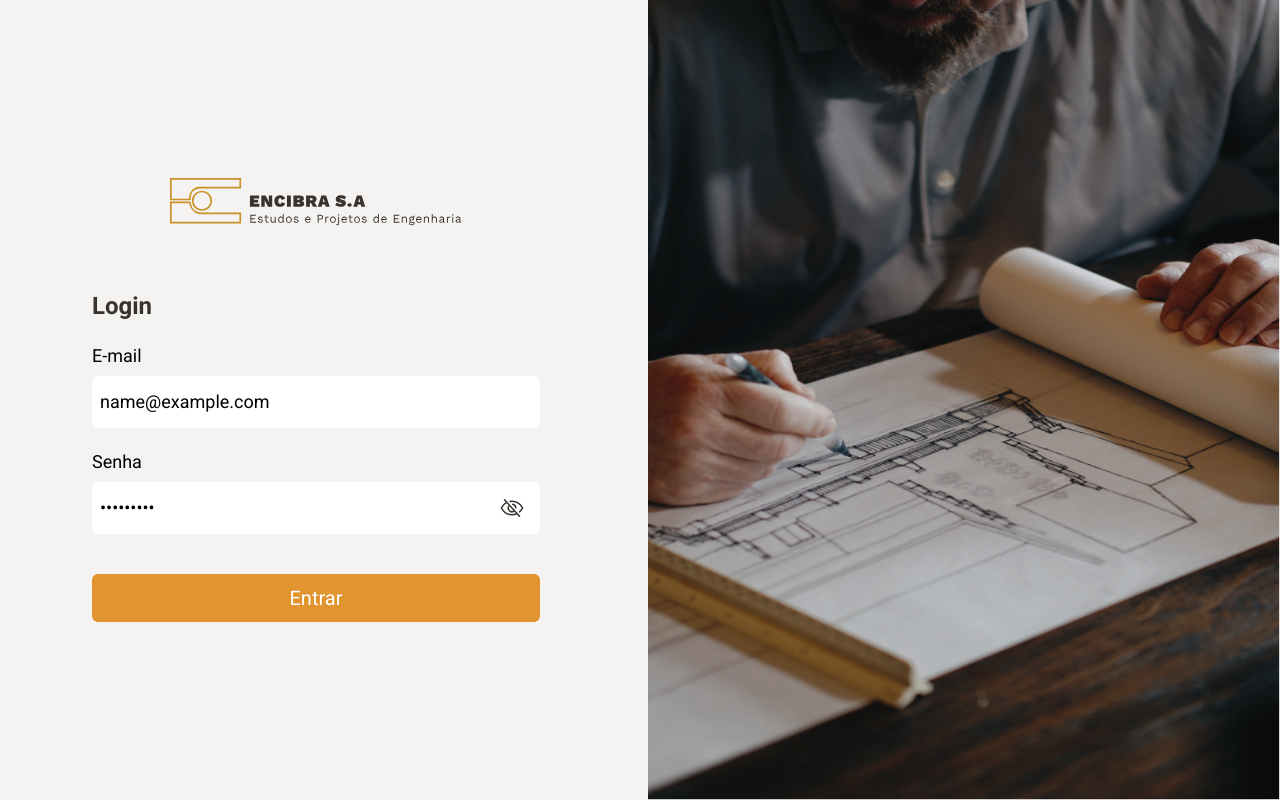
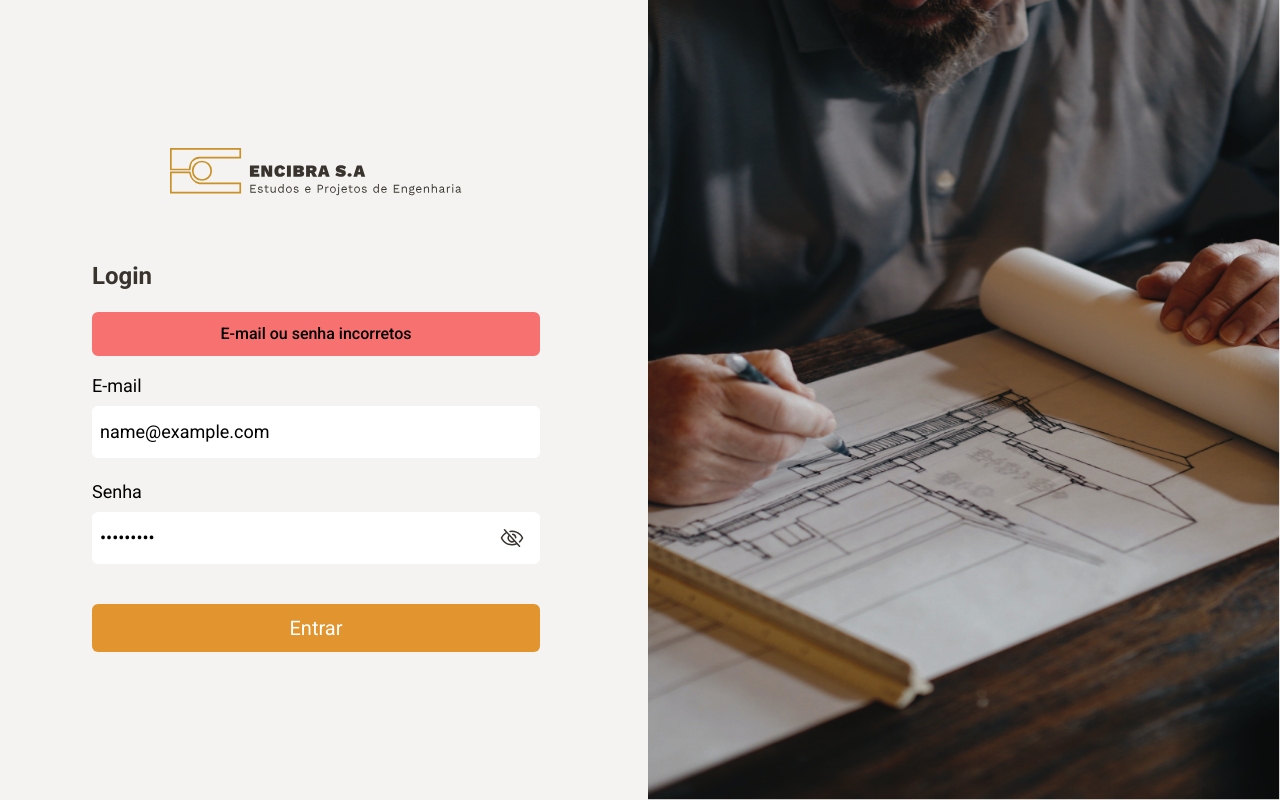
Before and after one commit to voncardoso/encibra-plataforma-v2, a React (Vite) app: page / in a window 1280 px wide. Both pictures are taken after typing "name@example.com", "Sample123" into the empty fields and a click on the button "Entrar". Built offline with nearby package versions, Linux system fonts and the light colour scheme; no server answers.

Commit message:
feat: error-auth-finisid

```diff
--- a/package.json
+++ b/package.json
@@ -14,6 +14,7 @@
     "keen-slider": "^6.8.5",
     "react": "^18.2.0",
     "react-dom": "^18.2.0",
+    "react-hook-form": "^7.43.9",
     "react-router-dom": "^6.10.0",
     "swiper": "^9.2.0"
   },
--- a/src/Context/useContextLogin.jsx
+++ b/src/Context/useContextLogin.jsx
@@ -6,26 +6,37 @@ export const UserContextLogin = createContext();
 
 export const UserStorageLogin = ({ children }) => {
   const [login, setLogin] = useState(null);
-  const [error, setError] = useState(null);
-  const [loading, setLoading] = useState(false);
+  const [errorAuth, setErrorAuth] = useState(null);
+  const [loadingAuth, setLoadingAuth] = useState(false);
   const navigate = useNavigate();
 
-  async function userLogin() {
+  async function userLogin(email, password) {
+    console.log(email, password)
     try {
-      console.log("context");
+      setLoadingAuth(true)
       const data = {
-        email: "teste.seguranca3@example.com",
-        password: "securepassword",
+        email: `${email}`,
+        password: `${password}`,
       };
       const response = await api.post("/auth/login", data);
-      console.log(response);
+      if(response.status === 200){
+        window.localStorage.setItem("encibraapptoken-v2", response.data.token)
+        navigate('/rodovias')
+        setErrorAuth(false)
+      }else{
+        console.log("error")
+        setLoadingAuth(false)
+      }
     } catch {
+      console.log("error")
+      setErrorAuth(true)
     } finally {
+
     }
   }
 
   return (
-    <UserContextLogin.Provider value={{ userLogin }}>
+    <UserContextLogin.Provider value={{ userLogin, errorAuth, loadingAuth }}>
       {children}
     </UserContextLogin.Provider>
   );
--- a/src/Pages/Login/index.jsx
+++ b/src/Pages/Login/index.jsx
@@ -1,4 +1,5 @@
 import { useState } from "react";
+import { useForm } from "react-hook-form";
 import { Eye, EyeSlash } from "@phosphor-icons/react";
 import Backgorund from "../../assets/Background-login.png";
 import Logo from "../../assets/Logo.svg"
@@ -6,8 +7,11 @@ import { useContext } from "react";
 import { UserContextLogin } from "../../Context/useContextLogin";
 
 export function Login(){
-  const [typeInput, setTypeInput] = useState("password");
-    const {userLogin} = useContext(UserContextLogin)
+    const {userLogin, errorAuth} = useContext(UserContextLogin)
+    const { register, handleSubmit, formState: { errors } } = useForm();
+    const [typeInput, setTypeInput] = useState("password");
+
+    console.log(errorAuth)
 
     function handleTypeInput() {
         if (typeInput === "password") {
@@ -17,9 +21,9 @@ export function Login(){
         }
     }
 
-    function handleLogin(event){
-        event.preventDefault();
-        userLogin()
+    function handleLogin(data){
+        console.log(data)
+        userLogin(data.email, data.password)
     }
 
     return(
@@ -31,7 +35,10 @@ export function Login(){
           <h1 className="mx-auto max-w-md text-2xl mb-5 font-bold text-text-100">
             Login
           </h1>
-          <form className=" mx-auto max-w-md">
+         {errorAuth ?  <div className="mx-auto max-w-md mb-4 p-2 text-center border-2 border-red-400 rounded-md bg-red-400 font-medium ">
+            <h2>E-mail ou senha incorretos</h2>
+          </div> : ""}
+          <form className=" mx-auto max-w-md" onSubmit={handleSubmit(handleLogin)}>
             <label className="text-lg" htmlFor="">
               E-mail
             </label>
@@ -39,12 +46,15 @@ export function Login(){
               type="email"
               className="block w-full text-lg rounded-md border-0 py-3 pl-2  text-gray-900 mt-1.5  placeholder:text-gray-400 focus:outline-none focus:ring-2 focus:ring-inset focus:ring-gold-400 sm:text-sm sm:leading-6 mb-5"
               placeholder="exemple@exemple.com.br"
+              {...register("email", {required: true})}
             />
+
             <label className="text-lg relative block" htmlFor="">
               Senha
               <input
                 type={typeInput}
                 className="block w-full text-lg rounded-md border-0 py-3 pl-2  text-gray-900 mt-1.5  placeholder:text-gray-400 focus:outline-none focus:ring-2 focus:ring-inset focus:ring-gold-400 sm:text-sm sm:leading-6"
+                {...register("password", {required: true})}
               />
               {typeInput === "password" ? (
                 <EyeSlash
--- a/tailwind.config.js
+++ b/tailwind.config.js
@@ -16,6 +16,10 @@ export default {
       "gray-400": "#A8A8A8",
       "gray-500": "#68635F",
       "gray-input": "#E5E5E3",
+
+      "red-400": "#f87171",
+      "red-500": "#ef4444",
+      "red-800": "#991b1b"
     },
     screens: {
       "2xl": { max: "1535px" },
```
Also changed, not shown: 1 other file (tests, documents, lock files or other folders).
